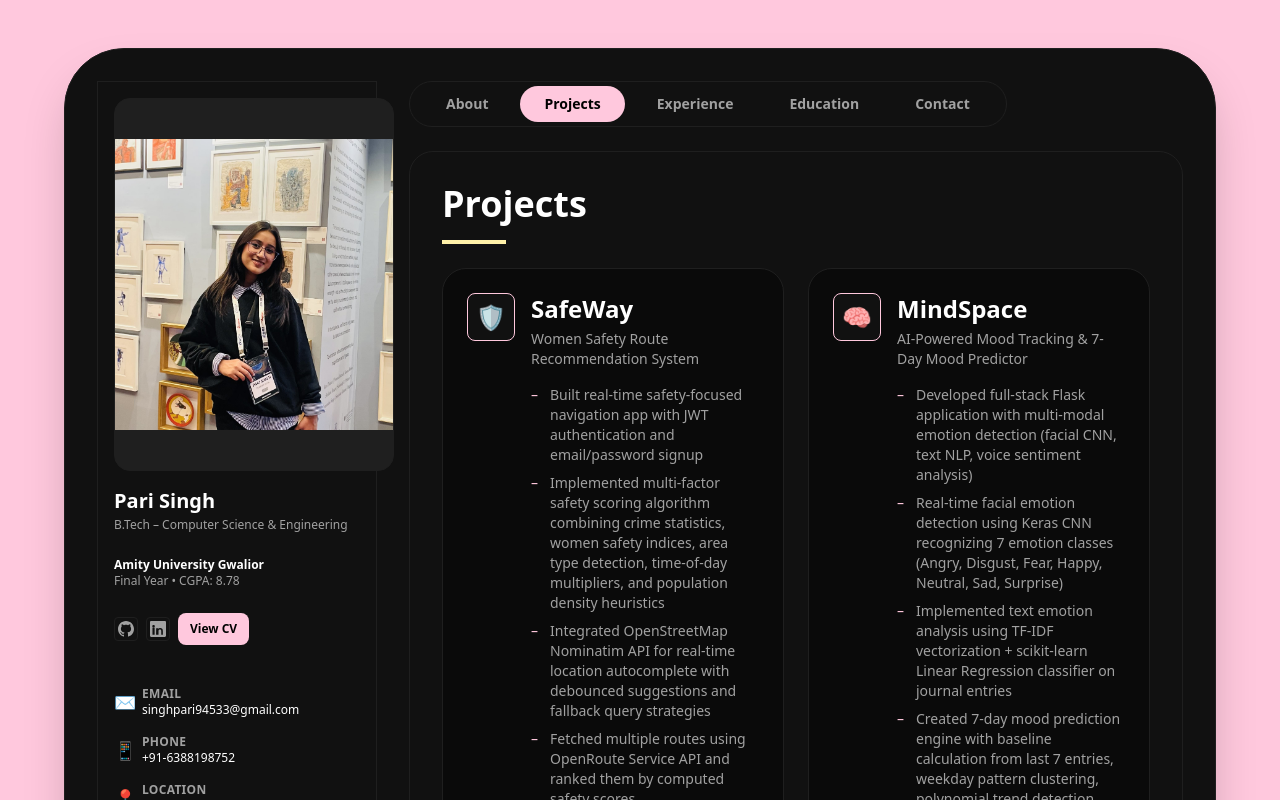
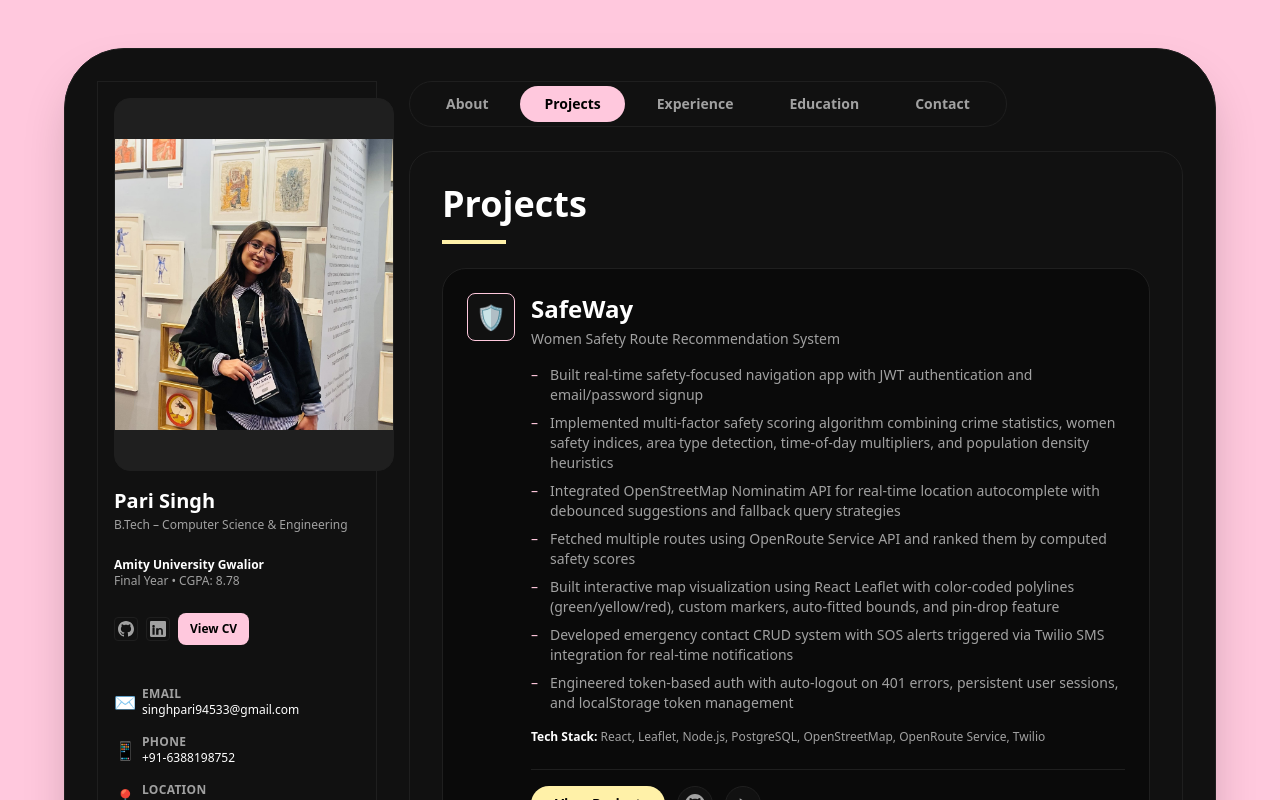
Before and after one commit to Pari0226/pari-portfolio, a React (Vite) app: page / in a window 1280 px wide. Both pictures are taken after a click on the button "Projects". Shown: the top 800 px of the page. Built offline with nearby package versions, Linux system fonts and the light colour scheme.

Commit message:
issues fixing

```diff
--- a/src/components/Projects.jsx
+++ b/src/components/Projects.jsx
@@ -63,9 +63,9 @@ export default function Projects() {
         <div className="w-16 h-1 bg-[#FFF1A8]"></div>
       </div>
 
-      <div className="grid grid-cols-1 md:grid-cols-2 gap-6">
+      <div className="grid grid-cols-1 gap-6">
         {projects.map((project, index) => (
-          <div key={index} className="bg-[#0A0A0A] rounded-3xl border border-[#1F1F1F] p-4 md:p-6">
+          <div key={index} className="w-full bg-[#0A0A0A] rounded-3xl border border-[#1F1F1F] p-4 md:p-6">
             <div className="flex items-start gap-4">
               {/* Icon */}
               <div className="w-12 h-12 rounded-lg border border-[#FFC8DD] bg-[#111111] flex items-center justify-center text-2xl flex-shrink-0">
```
